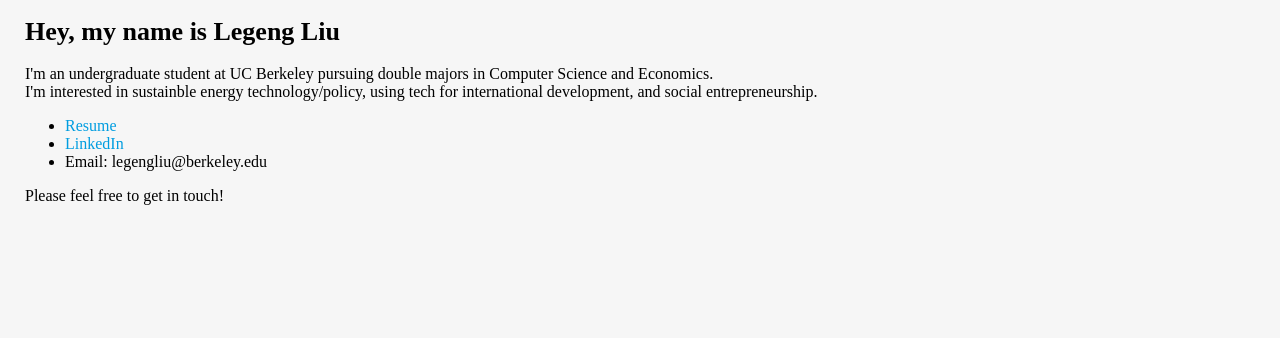
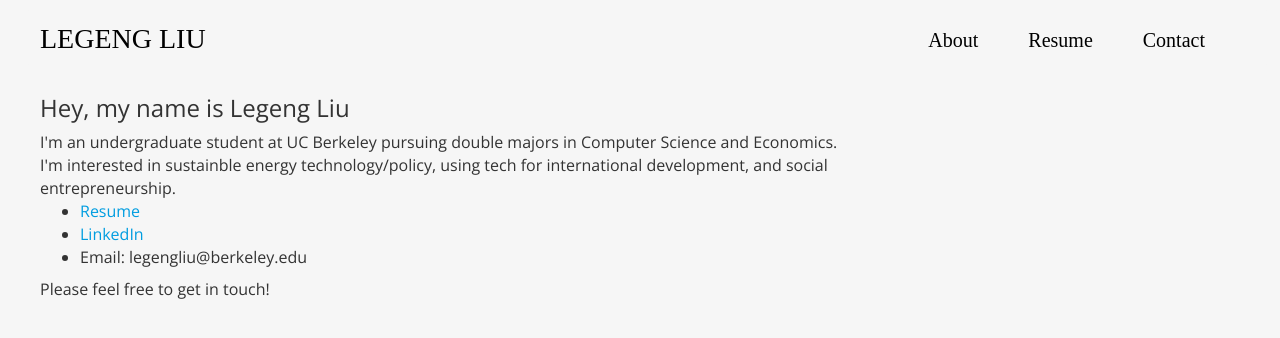
Before and after one commit to legengliu/Legeng-personal-site, a plain HTML site: page index.html in a window 1280 px wide. Drawn offline with nearby package versions, Linux system fonts and the light colour scheme; a web font is replaced by a local one.

Commit message:
added fonts & navbar

```diff
--- a/index.html
+++ b/index.html
@@ -3,38 +3,56 @@
 <head>
     <meta charset='utf-8'>
 	<title>Legeng Liu</title>
-	<style>
-		body {
-    		background-color: #F6F6F6;
-		}
-		h1 {
-			font-size: 26px;
-		}
-		h2 {
-			font-size: 16px; font-style: italic;
-		}
-		a:link, a:visited {
-			text-decoration: none;
-			/*color: steelblue;*/
-			color: #009de0;
-		}
-		body {
-			margin-left: 25px;
-		}
-	</style>
+	<link rel="stylesheet" href="https://maxcdn.bootstrapcdn.com/bootstrap/3.3.7/css/bootstrap.min.css">
+  	<script src="https://ajax.googleapis.com/ajax/libs/jquery/3.2.0/jquery.min.js"></script>
+  	<script src="https://maxcdn.bootstrapcdn.com/bootstrap/3.3.7/js/bootstrap.min.js"></script>
+	<link rel="stylesheet" href="main.css">
+	<link href="https://fonts.googleapis.com/css?family=Bellefair|Open+Sans" rel="stylesheet">
 </head>
+
+
 <body>
+
+<nav class="navbar navbar-default" role="navigation">
+	<div class="container-fluid">
+	<div class="navbar-header">
+		<button type="button" class="navbar-toggle collapsed" data-toggle="collapse" data-target="#navbar-collapse" aria-expanded="false">
+      		<span class="icon-bar"></span>
+      		<span class="icon-bar"></span>
+      		<span class="icon-bar"></span>
+    	</button>
+    	<a class="navbar-brand" href="#"> LEGENG LIU </a>
+	</div>
+
+	<div class="collapse navbar-collapse" id="navbar-collapse">
+		<ul class="nav navbar-nav navbar-right">
+			<li ><a href="#"> About </a></li>
+			<li ><a href="#resume"> Resume </a></li>
+			<li ><a href="#contact"> Contact </a></li>
+		</ul>
+	</div>
+	</div>
+</nav>
+
+<div class="content container-fluid">
+<div class="row">
+<div class="col-md-8">
+
 <h1>Hey, my name is Legeng Liu</h1>
 
 <div>I'm an undergraduate student at UC Berkeley pursuing double majors in Computer Science and Economics. </div>
 <div>I'm interested in sustainble energy technology/policy, using tech for international development, and social entrepreneurship.
 </div>
 <ul>
-	<li> <a href="resume.pdf" target="_blank"> Resume </a> </li>
+	<li id="resume"> <a href="resume.pdf" target="_blank"> Resume </a> </li>
 	<li><a href="https://www.linkedin.com/in/legengliu"
 	target="_blank">LinkedIn</a></li>
-	<li>Email: <span>legengliu@berkeley.edu</span> </li>
+	<li id="contact">Email: <span>legengliu@berkeley.edu</span> </li>
 </ul>
 <div>Please feel free to get in touch!</div>
+</div>
+</div>
+</div>
+
 </body>
 </html>
--- /dev/null
+++ b/main.css
@@ -0,0 +1,107 @@
+body {
+    background-color: #F6F6F6;
+    font-family: 'Open Sans', sans-serif;
+    font-size: 16px;
+    margin-left: 25px;
+}
+
+h1 {
+	font-size: 24px;
+}
+
+a:link, a:visited {
+	text-decoration: none;
+	/*color: steelblue;*/
+	color: #009de0;
+}
+
+
+.navbar-brand {
+    font-size: 28px;
+    font-family: 'Bellefair', serif;
+    margin-top: 4px;
+}
+
+.navbar {
+    margin: 10px 10px 10px 0px;
+    border: transparent;
+    background-color: #F6F6F6;
+}
+
+.navbar-right {
+    margin-right: 0px;
+}
+
+.navbar-right li {
+    font-size: 20px;
+    font-family: 'Bellefair', serif;
+    margin-right: 20px;
+    margin-top:5px;
+}
+
+/* Navbar text color */
+.navbar-default .navbar-brand{
+    color: black;
+}
+
+.navbar-default .navbar-nav>li>a {
+    color: black;
+    border-radius: 50px;
+}
+
+
+.navbar-right a:hover {
+    background-color: lightgray !important;
+    transition: 0.5s;
+}
+
+/*nav {
+    overflow: auto;
+    float: right;
+    }
+
+nav ul {
+    padding: 0;
+    margin-top: 18px;
+}
+
+    nav li {
+        display: inline-block;
+        margin: 10px 0;
+    }
+
+    nav a {
+        width: 100px;
+        padding: 5px 20px;
+        margin: 5px 10px;
+        cursor: pointer;
+        transition: 0.5s;
+    }
+
+    a:hover {
+        background-color: rgba(255, 255, 255, .5);
+        border-radius: 50px;
+        color: red;
+        transition: 0.5s;
+    }
+
+    div, nav {
+    position: relative;
+    display: block;
+}*/
+
+.profile img {
+            margin-left: 20px;
+            padding: 10px;
+            border-radius: 50%;
+            width: 400px;
+            height: 400px;
+            display: block;
+        }
+
+/*.name_container {
+        overflow: auto;
+        float: left;
+        padding-top: 1px;
+        color: white;
+    }*/
```
Also changed, not shown: img/profile.jpg (added).
